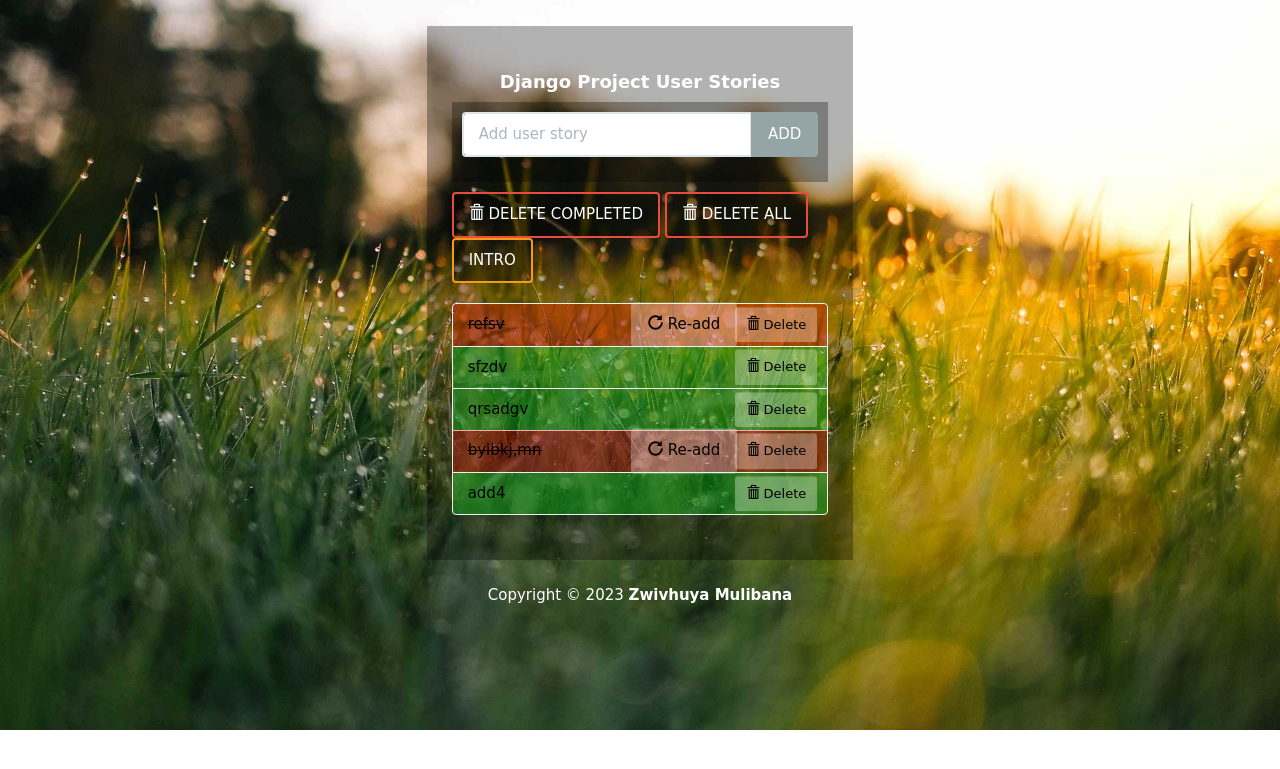
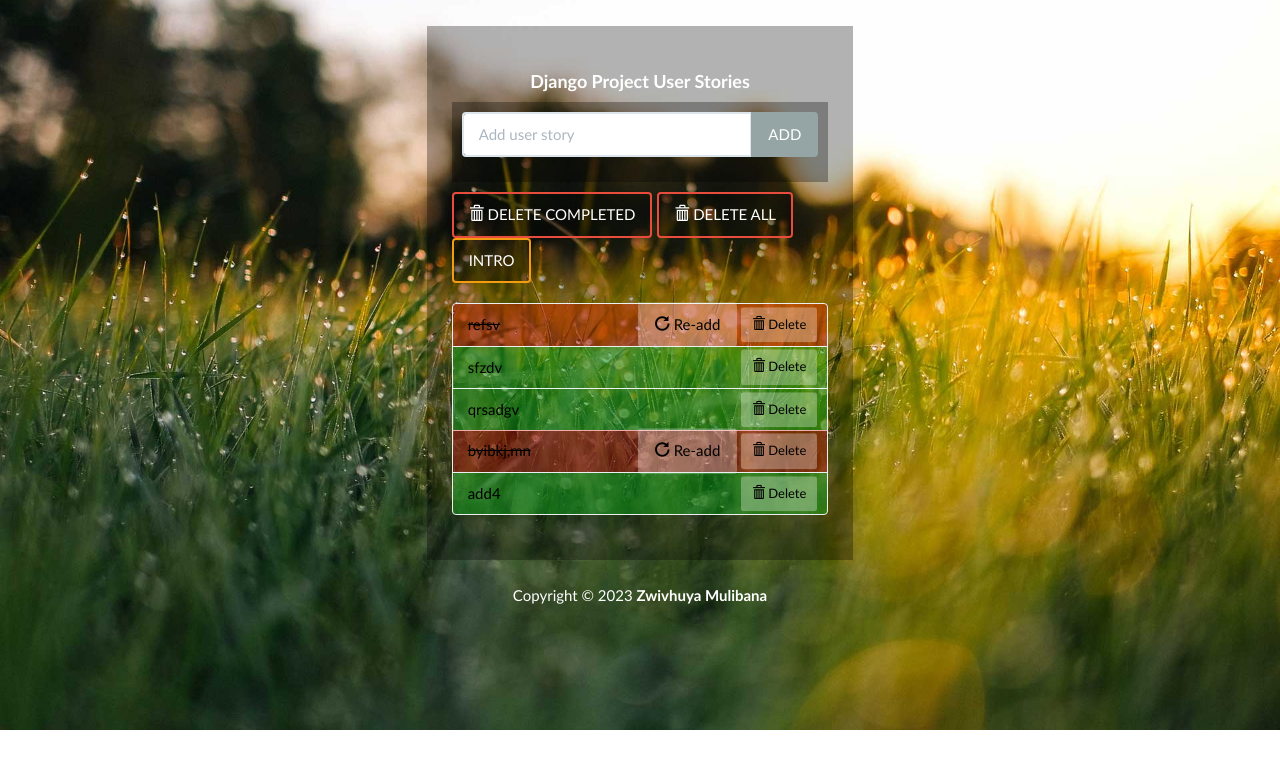
Before and after one commit to zwivhuya99/user-story-app, a Django app: page /admin/app in a window 1280 px wide. Shown: the top 769 px of the page. Run offline with Django 4.2, Linux system fonts and the light colour scheme; a user stored in the database is signed in; data comes from the database, SQL or seed files in the repository; both versions use the stored data as it was after the commit; some libraries are stand-ins or nearby versions.

Commit message:
added nee stying2

```diff
--- a/templates/admin/index.html
+++ b/templates/admin/index.html
@@ -25,7 +25,7 @@
         <hr class="my-4">
         <p class="description">This application assists developers in incorporating their user stories during project planning.
           It allows developers to add, mark as completed, and remove user stories as needed.
-          When a developer adds a task, it is displayed in green color to indicate that the user story is still open.
+          When a developer adds a user story, it is displayed in green color to indicate that the user story is still open.
           The application also provides the ability to remove completed user stories individually or all at once.
           Additionally, the app includes a feature that allows users to re-add a user story that was previously marked as completed.
         <p>
--- a/todo/static/todo/styles.css
+++ b/todo/static/todo/styles.css
@@ -5,7 +5,7 @@ body {
     background-repeat: no-repeat;
     background-position: center;
     background-color: transparent;
-	font-family: cursive;
+	font-family:'Gill Sans', 'Gill Sans MT', Calibri, 'Trebuchet MS', sans-serif;
 }
 
 #myform {
@@ -17,7 +17,7 @@ body {
 h2 {
 	font-weight: bolder;
 	color: white;
-	font-family:cursive;
+	font-family:'Gill Sans', 'Gill Sans MT', Calibri, 'Trebuchet MS', sans-serif;
 }
 
 #wrapper {
```
Also changed, not shown: db.sqlite3.
